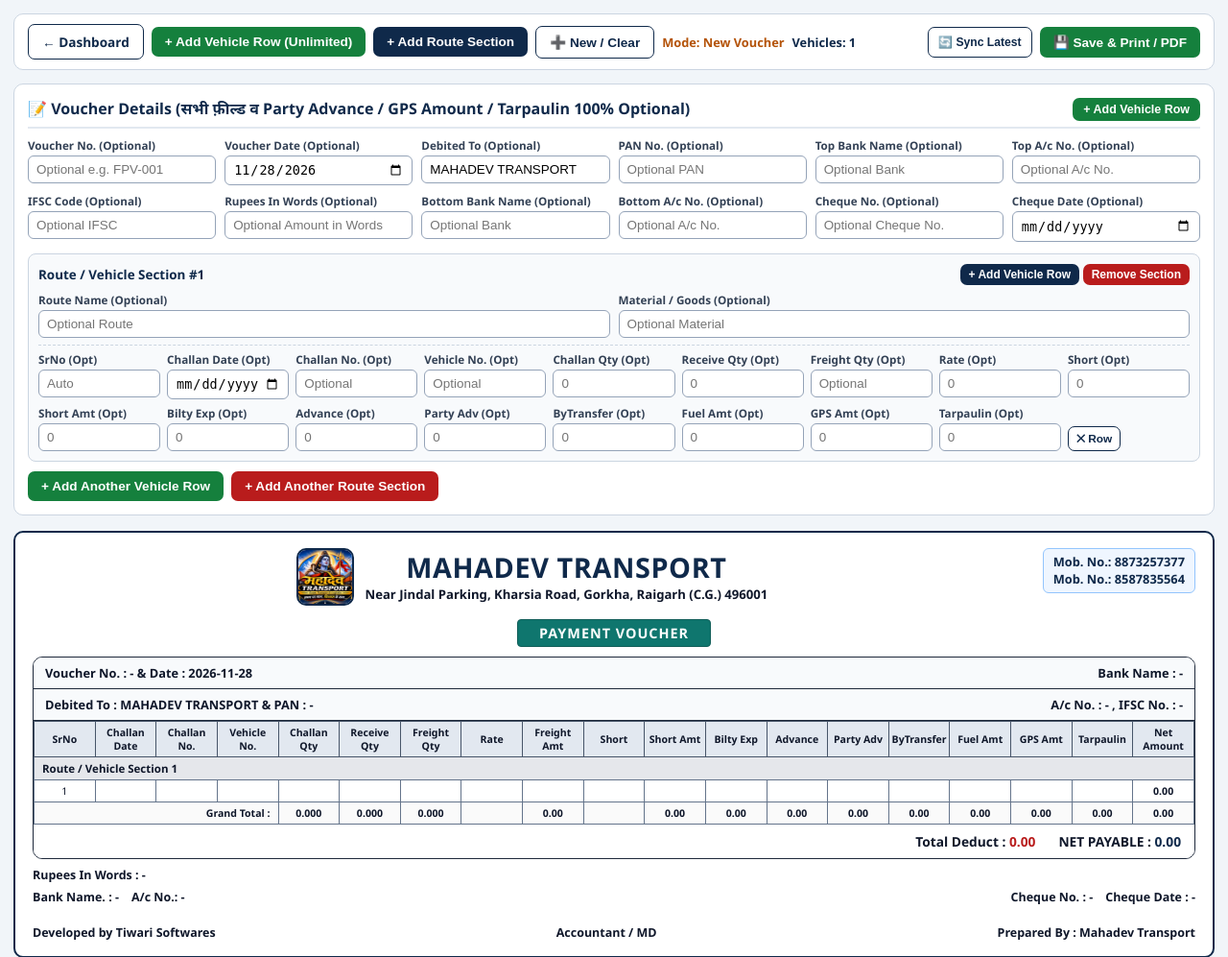
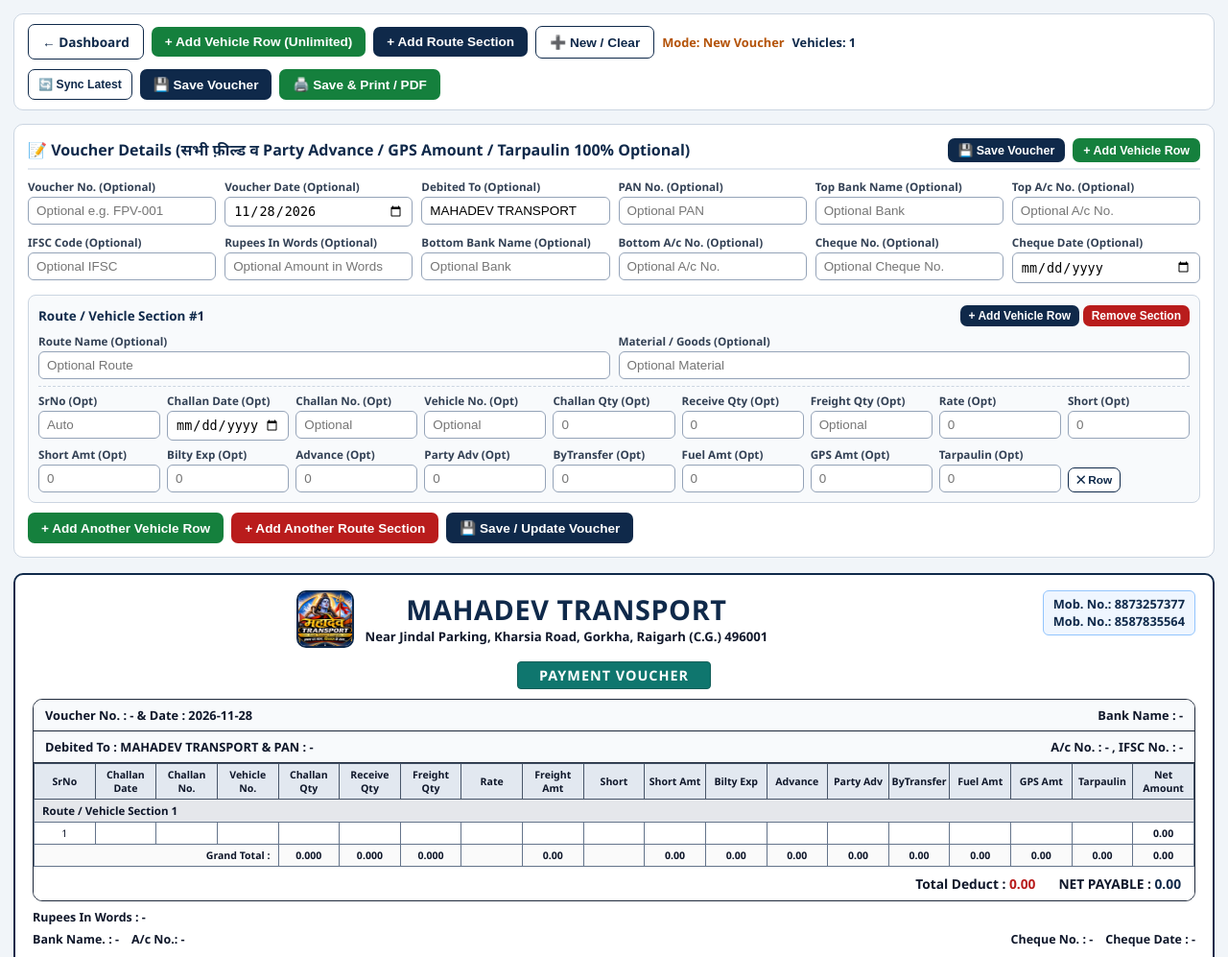
Before and after one commit to Shivam3946/mahadev-transport-portal, a Flask app: page /payment-voucher-form in a window 1280 px wide. Shown: the top 997 px of the page at 96% size. Run offline with Flask 3, Linux system fonts and the light colour scheme; a user stored in the database is signed in; data that the repository does not hold is empty; some libraries are stand-ins or nearby versions.

Commit message:
Update payment_voucher_form.html

```diff
--- a/templates/payment_voucher_form.html
+++ b/templates/payment_voucher_form.html
@@ -402,8 +402,11 @@
     </div>
     <div style="display: flex; gap: 8px; flex-wrap: wrap;">
       <button type="button" onclick="window.location.reload()" class="btn btn-outline btn-sm">🔄 Sync Latest</button>
+      <button type="button" id="quickSaveBtn" onclick="saveVoucherOnly()" class="btn btn-navy">
+        💾 Save Voucher
+      </button>
       <button type="button" onclick="openSavePopup()" class="btn btn-green">
-        💾 Save &amp; Print / PDF
+        🖨️ Save &amp; Print / PDF
       </button>
     </div>
   </div>
@@ -411,9 +414,14 @@
   <div class="editor-box">
     <div class="editor-head">
       <span>📝 Voucher Details (सभी फ़ील्ड व Party Advance / GPS Amount / Tarpaulin 100% Optional)</span>
-      <button type="button" onclick="addVehicleToLastGroup()" class="btn btn-green" style="padding: 5px 11px; font-size: 0.78rem;">
-        + Add Vehicle Row
-      </button>
+      <div style="display: flex; gap: 8px; flex-wrap: wrap;">
+        <button type="button" id="editorSaveBtn" onclick="saveVoucherOnly()" class="btn btn-navy" style="padding: 5px 11px; font-size: 0.78rem;">
+          💾 Save Voucher
+        </button>
+        <button type="button" onclick="addVehicleToLastGroup()" class="btn btn-green" style="padding: 5px 11px; font-size: 0.78rem;">
+          + Add Vehicle Row
+        </button>
+      </div>
     </div>
 
     <input type="hidden" id="in_voucher_id" value="" />
@@ -477,6 +485,9 @@
       </button>
       <button type="button" onclick="addRouteGroup()" class="btn btn-crimson">
         + Add Another Route Section
+      </button>
+      <button type="button" id="bottomSaveBtn" onclick="saveVoucherOnly()" class="btn btn-navy">
+        💾 Save / Update Voucher
       </button>
     </div>
   </div>
@@ -705,6 +716,16 @@
         .replace(/&/g, "&amp;")
         .replace(/"/g, "&quot;")
         .replace(/</g, "&lt;");
+    }
+
+    function updateSaveButtonLabels(voucherId) {
+      const label = voucherId ? `💾 Update Voucher #${voucherId}` : "💾 Save Voucher";
+      const quickBtn = document.getElementById("quickSaveBtn");
+      const editorBtn = document.getElementById("editorSaveBtn");
+      const bottomBtn = document.getElementById("bottomSaveBtn");
+      if (quickBtn) quickBtn.textContent = label;
+      if (editorBtn) editorBtn.textContent = label;
+      if (bottomBtn) bottomBtn.textContent = voucherId ? `💾 Save & Update Voucher #${voucherId}` : "💾 Save / Update Voucher";
     }
 
     function createEntryRowHTML(rowData = {}) {
@@ -981,6 +1002,35 @@
       };
     }
 
+    async function saveVoucherOnly() {
+      renderVoucher();
+      const quickBtn = document.getElementById("quickSaveBtn");
+      const editorBtn = document.getElementById("editorSaveBtn");
+      const bottomBtn = document.getElementById("bottomSaveBtn");
+      [quickBtn, editorBtn, bottomBtn].forEach(b => { if (b) { b.disabled = true; b.textContent = "Saving..."; } });
+
+      try {
+        const payload = collectVoucherPayload();
+        const res = await fetch("{{ url_for('save_payment_voucher') }}", {
+          method: "POST",
+          headers: { "Content-Type": "application/json", "Cache-Control": "no-store" },
+          body: JSON.stringify(payload)
+        });
+        const result = await res.json();
+        if (!res.ok || !result.ok) {
+          alert(result.error || "Save failed");
+          updateSaveButtonLabels(document.getElementById("in_voucher_id").value);
+          [quickBtn, editorBtn, bottomBtn].forEach(b => { if (b) b.disabled = false; });
+          return;
+        }
+        window.location.href = "{{ url_for('payment_voucher_form', tab=view_tab, q=q, date_from=date_from, date_to=date_to) }}#voucherHistory";
+      } catch (err) {
+        alert("Network error while saving voucher.");
+        updateSaveButtonLabels(document.getElementById("in_voucher_id").value);
+        [quickBtn, editorBtn, bottomBtn].forEach(b => { if (b) b.disabled = false; });
+      }
+    }
+
     function openSavePopup() {
       renderVoucher();
       const vNo = txtVal(document.getElementById("in_voucher_no"), "Auto/Blank");
@@ -1021,13 +1071,14 @@
         }
         document.getElementById("in_voucher_id").value = result.voucher_id;
         document.getElementById("editingBadge").textContent = "Mode: Saved #" + result.voucher_id;
+        updateSaveButtonLabels(result.voucher_id);
         closeSavePopup();
         btn.disabled = false;
         btn.textContent = "✓ Save & Print";
 
         window.print();
         setTimeout(() => {
-          window.location.reload();
+          window.location.href = "{{ url_for('payment_voucher_form', tab=view_tab, q=q, date_from=date_from, date_to=date_to) }}#voucherHistory";
         }, 500);
       } catch (err) {
         alert("Network error while saving voucher.");
@@ -1047,6 +1098,7 @@
       document.getElementById("in_voucher_id").value = voucherId;
       document.getElementById("editingBadge").textContent =
         (scrollToPreviewOnly ? "Mode: Viewing #" : "Mode: Editing #") + voucherId;
+      updateSaveButtonLabels(voucherId);
 
       document.getElementById("in_voucher_no").value = data.voucher_no || "";
       document.getElementById("in_voucher_date").value = data.voucher_date || "";
@@ -1078,6 +1130,7 @@
     function startNewVoucher() {
       document.getElementById("in_voucher_id").value = "";
       document.getElementById("editingBadge").textContent = "Mode: New Voucher";
+      updateSaveButtonLabels("");
       document.querySelectorAll(".editor-box input").forEach(inp => {
         if (inp.id === "in_debited_to") inp.value = "MAHADEV TRANSPORT";
         else if (inp.id === "in_voucher_date") inp.value = "{{ today_str }}";
```
